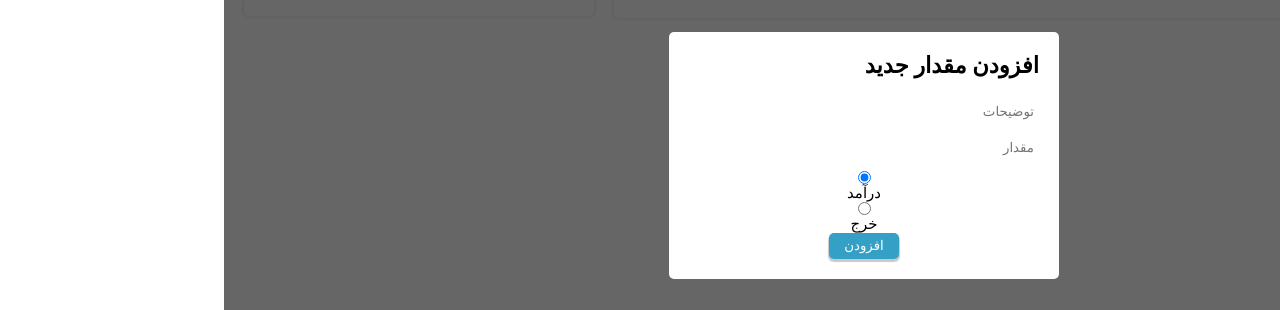
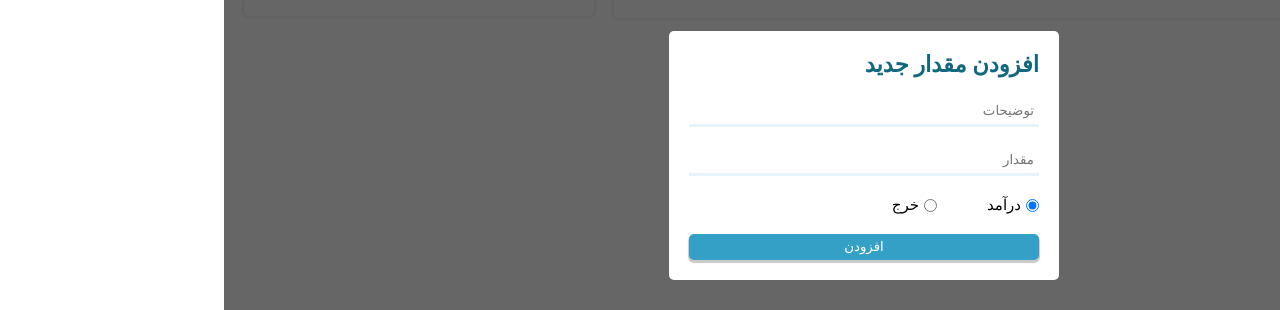
Before and after one commit to donyavirad/expence-tracker, a React (Create React App) app: page / in a window 1280 px wide. Both pictures are taken after a click on the button "+ افزودن". Shown: the part 245-555 px from the top of the page. Built offline with nearby package versions, Linux system fonts and the light colour scheme; no server answers.

Commit message:
new style for NewTransaction component

```diff
--- a/src/components/History/History.scss
+++ b/src/components/History/History.scss
@@ -2,10 +2,6 @@
     width: 100%;
     grid-column-start: 1;
     grid-column-end: 3;
-    &-list{
-        overflow-y: auto;
-        max-height: 30rem;
-    }
     @media only screen and (max-width: 992px){
         grid-column-start: 1;
         grid-column-end: 3;
--- a/src/components/NewTransaction/NewTransaction.js
+++ b/src/components/NewTransaction/NewTransaction.js
@@ -22,9 +22,9 @@ const NewTransaction = React.memo((props)=>{
         })
     }
     return(
-        <React.Fragment>
+            <div className="form">
                 <h2 className="form-title">افزودن مقدار جدید</h2>
-            <form className="form" onSubmit={submitHandler}>
+                <form className="form-container" onSubmit={submitHandler}>
                     <input
                         className="form-input"
                         type="text"
@@ -42,8 +42,9 @@ const NewTransaction = React.memo((props)=>{
                         min="0"
                         required
                     />
+                    <div className="form-radio">
+                        <div className="form-radio-button">
                             <input
-                    className="form-radio-button"
                                 type="radio"
                                 id="income"
                                 name="status-price"
@@ -52,8 +53,9 @@ const NewTransaction = React.memo((props)=>{
                                 checked={status === "income" ? true : false}
                             />
                             <label htmlFor="income">درآمد</label>
+                        </div>
+                        <div className="form-radio-button">
                             <input
-                    className="form-radio-button"
                                 type="radio"
                                 id="expend"
                                 name="status-price"
@@ -62,9 +64,11 @@ const NewTransaction = React.memo((props)=>{
                                 checked={status === "expend" ? true : false}
                             />
                             <label htmlFor="expend">خرج</label>
+                        </div>
+                    </div>
                     <button className="form-button">افزودن</button>
                 </form>
-        </React.Fragment>
+            </div>
     )
 })
 
--- a/src/components/NewTransaction/NewTransaction.scss
+++ b/src/components/NewTransaction/NewTransaction.scss
@@ -1,17 +1,40 @@
 .form{
-    display: flex;
-    flex-direction: column;
-    align-items: center;
-    justify-content: space-between;
+
+    &-container{
+        display: flex;
+        flex-direction: column;
+        justify-content: space-between;
+    }
     &-input{
         outline: none;
         border: .1rem solid var(--gray);
         width: 35rem;
         padding: .5rem;
-        margin-bottom: 1rem;
+        margin-bottom: 2rem;
+        border-bottom: .3rem solid var(--blue1);
+        transition: border .3s linear;
+        &:focus{
+            border-bottom: .3rem solid var(--blue4);
+        }
     }
     &-title{
         margin-bottom: 2rem;
+        color: var(--blue4);
+    }
+    &-radio{
+        display: flex;
+        margin-bottom: 2rem;
+        appearance: none;
+        &-button{
+            display: flex;
+            align-items: center;
+            &:not(:last-child){
+                margin-left: 5rem;
+            }
+            & input{
+                margin-left: .5rem;
+            }
+        }
     }
     &-button{
         background-color: var(--blue3);
```
Lines whose indentation alone changed are shown as unchanged.
